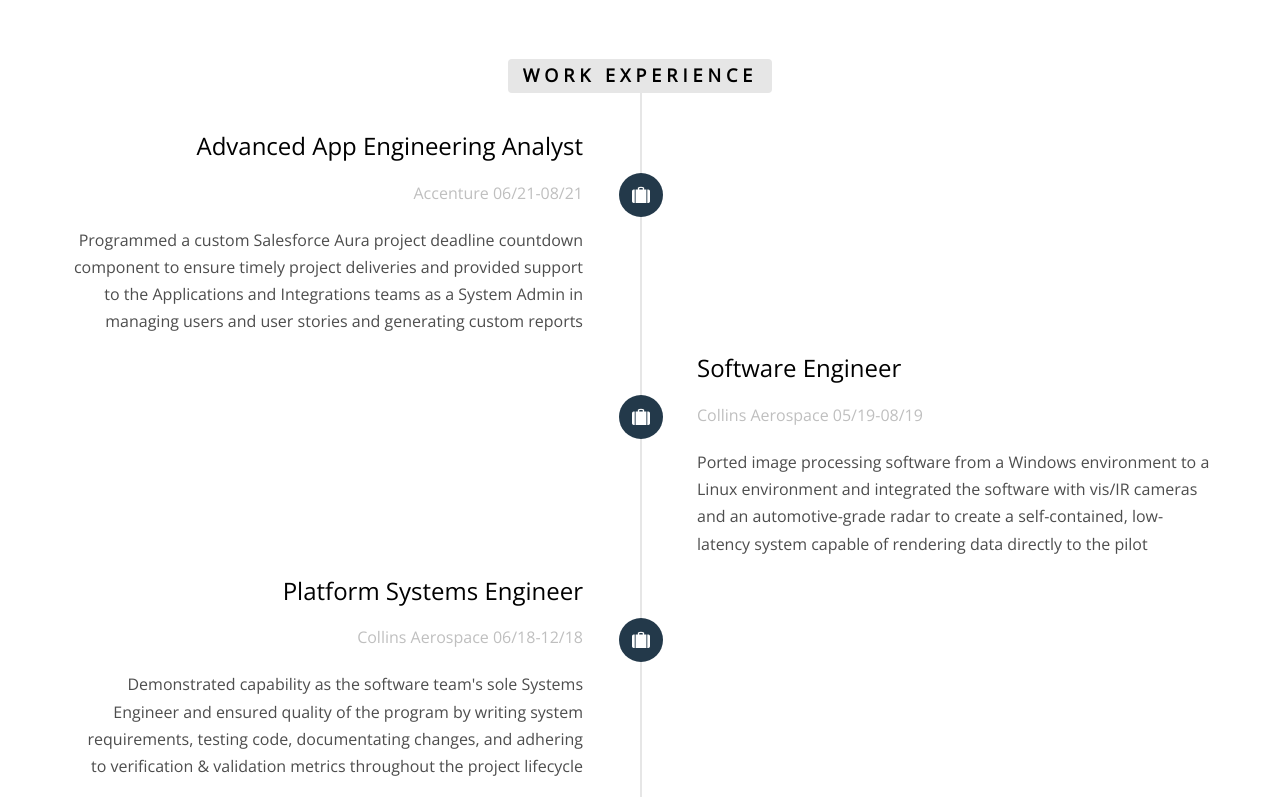
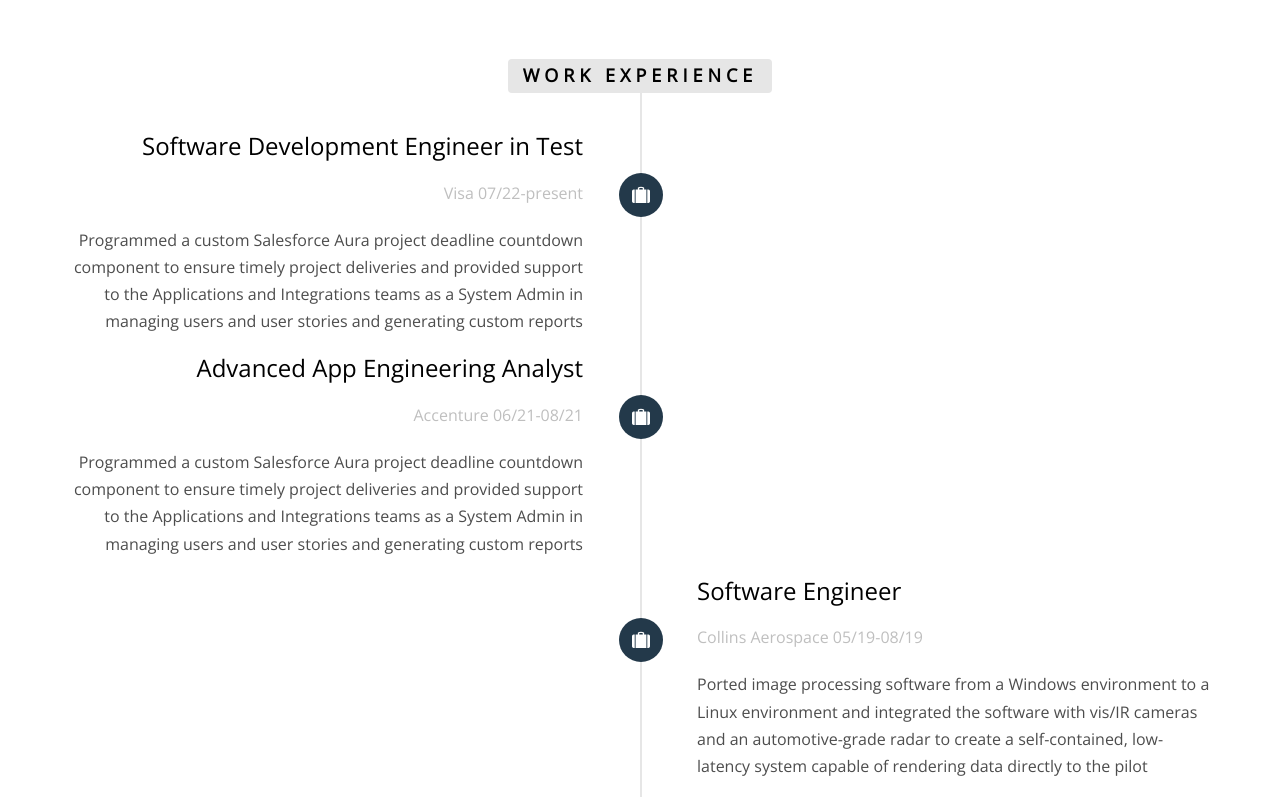
Before and after one commit to vanessa-konynenbelt/Portfolio, a plain HTML site: page index.html in a window 1280 px wide. Shown: the part 5060-5857 px from the top of the page. Drawn offline with nearby package versions, Linux system fonts and the light colour scheme; files whose address does not match are found by name.

Commit message:
update portfolio

```diff
--- a/index.html
+++ b/index.html
@@ -219,6 +219,19 @@
 							<div class="timeline-badge"><i class="icon-suitcase"></i></div>
 							<div class="timeline-panel">
 								<div class="timeline-heading">
+									<h3 class="timeline-title">Software Development Engineer in Test</h3>
+									<span class="company">Visa 07/22-present</span>
+								</div>
+								<div class="timeline-body">
+									<p>Programmed a custom Salesforce Aura project deadline countdown component to ensure timely project deliveries and provided support to the Applications and Integrations teams as a System Admin in managing users and user stories and generating custom reports
+										</p>
+								</div>
+							</div>
+						</li>
+						<li class="animate-box timeline-unverted">
+							<div class="timeline-badge"><i class="icon-suitcase"></i></div>
+							<div class="timeline-panel">
+								<div class="timeline-heading">
 									<h3 class="timeline-title">Advanced App Engineering Analyst</h3>
 									<span class="company">Accenture 06/21-08/21</span>
 								</div>
```
